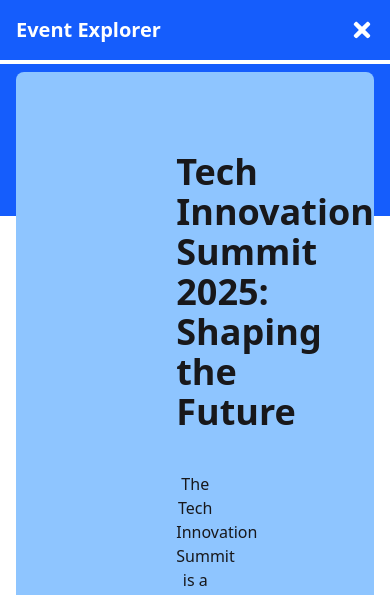
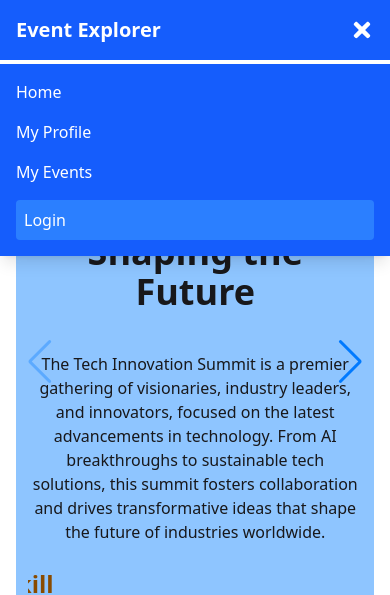
Before and after one commit to Shorifuzzaman2020/Event-Explorer, a React (Vite) app: page / in a window 390 px wide. Both pictures are taken after a click on the button 362 px from the left and 30 px from the top of the page. Shown: the top 595 px of the page. Built offline with nearby package versions, Linux system fonts and the light colour scheme; no server answers.

Commit message:
mobile responsive done

```diff
--- a/src/components/Navbar.jsx
+++ b/src/components/Navbar.jsx
@@ -25,6 +25,7 @@ const Navbar = () => {
   };
 
   return (
+    <div className="relative">
       <nav className="bg-blue-600 text-white p-4 flex items-center justify-between">
         <div className="text-xl font-bold">
           <Link to="/">Event Explorer</Link>
@@ -69,10 +70,11 @@ const Navbar = () => {
         </div>
 
         {isMobileMenuOpen && (
-        <div className="lg:hidden absolute top-16 left-0 w-full bg-blue-600 text-white p-4">
+          <div className="lg:hidden absolute top-16 left-0 w-full bg-blue-600 text-white p-4 z-50 shadow-lg">
             <div className="space-y-4">
               <Link to="/" className="block hover:underline">Home</Link>
               <Link to="/profile" className="block hover:underline">My Profile</Link>
+              <Link to="/myevent" className="block hover:underline">My Events</Link>
               {user ? (
                 <button
                   onClick={handleLogout}
@@ -92,6 +94,7 @@ const Navbar = () => {
           </div>
         )}
       </nav>
+    </div>
   );
 };
 export default Navbar;
--- a/src/pages/Home.jsx
+++ b/src/pages/Home.jsx
@@ -22,7 +22,7 @@ const Home = () => {
 
     return (
         <div className="bg-gray-50 w-11/12 mx-auto mt-3">
-            <section className="slider-section mb-10">
+            <section className="slider-section mb-10 relative">
                 <Swiper
                     spaceBetween={50}
                     slidesPerView={1}
@@ -34,9 +34,9 @@ const Home = () => {
                     modules={[Navigation, Pagination, Keyboard]}
                 >
                     <SwiperSlide>
-                        <div className='pt-20 px-40 pb-24 bg-blue-300 text-center rounded-lg'>
+                        <div className='pt-20 px-3 pb-12 lg:px-40 lg:pb-24 bg-blue-300 text-center rounded-lg'>
                             <h1 className='text-4xl font-bold mb-10'>Tech Innovation Summit 2025: Shaping the Future</h1>
-                            <p className='mt-3 mb-4'>The Tech Innovation Summit is a premier gathering of visionaries, industry leaders, and innovators, focused on the latest advancements in technology. From AI breakthroughs to sustainable tech solutions, this summit fosters collaboration and drives transformative ideas that shape the future of industries worldwide.</p>
+                            <p className='mt-3 mb-6'>The Tech Innovation Summit is a premier gathering of visionaries, industry leaders, and innovators, focused on the latest advancements in technology. From AI breakthroughs to sustainable tech solutions, this summit fosters collaboration and drives transformative ideas that shape the future of industries worldwide.</p>
                             <p className="text-2xl font-bold text-yellow-800 overflow-hidden whitespace-nowrap">
                                 <span className="animate-marquee">
                                     Join the events and increase your skill
@@ -62,7 +62,7 @@ const Home = () => {
                         </div>
                     </SwiperSlide>
                     <SwiperSlide>
-                        <div className='pt-20 px-40 pb-24 bg-gray-400 text-center rounded-lg'>
+                        <div className='pt-20 px-3 pb-5 lg:px-40 lg:pb-24 bg-gray-400 text-center rounded-lg'>
                             <h1 className='text-4xl font-bold mb-10'>AI Summit 2025: Unlocking the Power of Artificial Intelligence</h1>
                             <p className='mt-3 mb-4'>The AI Summit is a global platform where pioneers, experts, and business leaders converge to explore the transformative impact of artificial intelligence. From cutting-edge innovations to ethical discussions, this summit showcases breakthroughs in AI technology, shaping the future of industries and society.</p>
                             <p className="text-2xl font-bold text-yellow-800 overflow-hidden whitespace-nowrap">
@@ -90,7 +90,7 @@ const Home = () => {
                         </div>
                     </SwiperSlide>
                     <SwiperSlide>
-                        <div className='pt-20 px-40 pb-24 bg-green-200 text-center rounded-lg'>
+                        <div className='pt-20 px-3 pb-5 lg:px-40 lg:pb-24 bg-green-200 text-center rounded-lg'>
                             <h1 className='text-4xl font-bold mb-10'>Blockchain Technology Forum 2025: Decentralizing the Future</h1>
                             <p className='mt-3 mb-4'>The Blockchain Technology Forum brings together experts, developers, and industry leaders to explore the latest advancements in decentralized solutions. From finance to supply chains, this forum showcases how blockchain is revolutionizing industries, enhancing security, and fostering transparency in the digital era.</p>
                             <p className="text-2xl font-bold text-yellow-800 overflow-hidden whitespace-nowrap">
```
Lines whose indentation alone changed are shown as unchanged.
